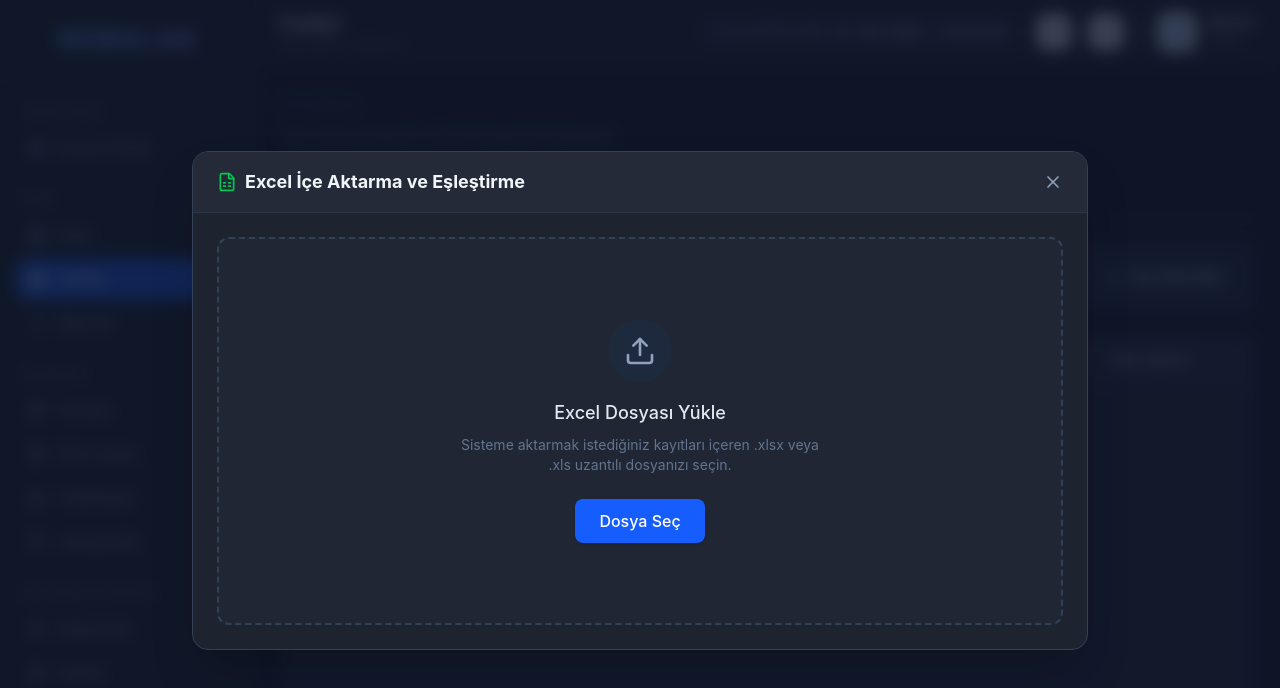
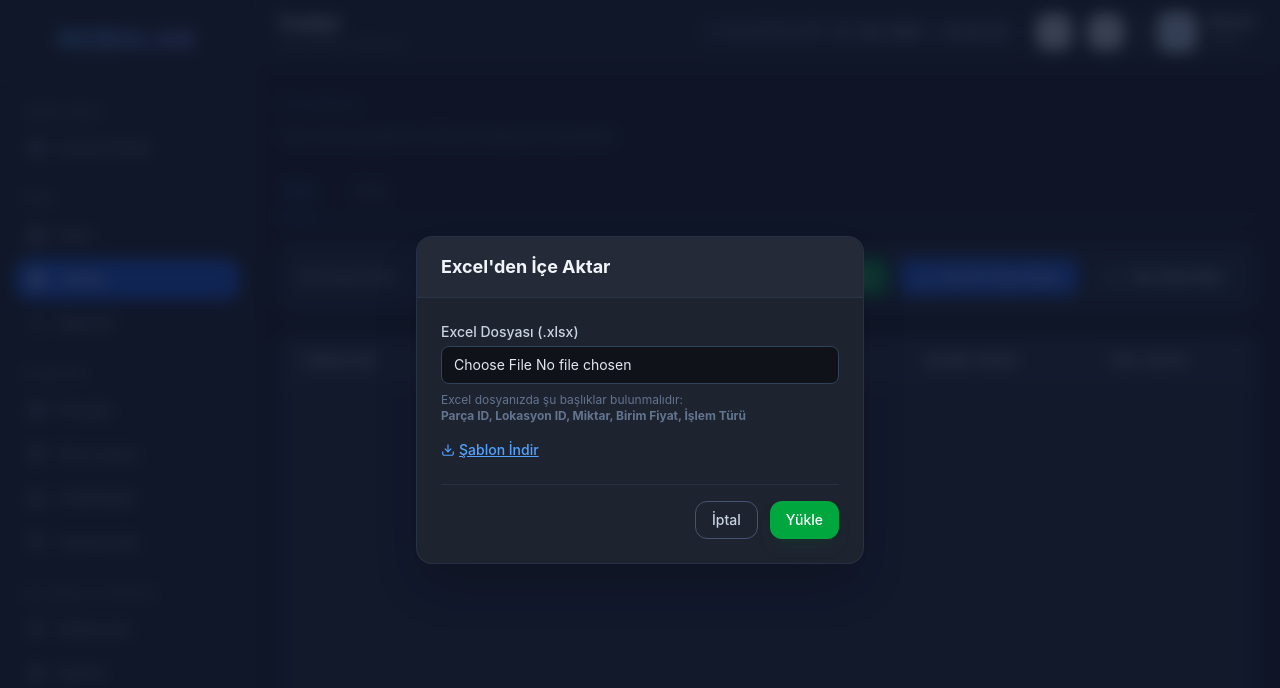
Before and after one commit to YusufPEKERR/remalab, a React (Vite) app in the folder frontend/: page /irsaliye in a window 1280 px wide. Both pictures are taken after a click on the button "Excel'den İçe Aktar". Shown: the top 688 px of the page. Built offline with nearby package versions, Linux system fonts and the light colour scheme.

Commit message:
feat: irsaliye içe aktar modalı, yeni stok girişi modalı ile aynı tasarıma dönüştürüldü ve şablon indirme eklendi

```diff
--- a/frontend/src/pages/Irsaliye.jsx
+++ b/frontend/src/pages/Irsaliye.jsx
@@ -1,7 +1,7 @@
 import { useState, useEffect } from 'react';
 import { Download, Upload, Plus, RefreshCw, ArrowRightLeft } from 'lucide-react';
 import { api } from '../services/api';
-import ExcelMappingModal from '../components/ExcelMappingModal';
+import * as XLSX from 'xlsx';
 
 export default function Irsaliye() {
   const [activeTab, setActiveTab] = useState('inbound'); // 'inbound' or 'outbound'
@@ -9,56 +9,72 @@ export default function Irsaliye() {
   const [loading, setLoading] = useState(false);
   const [error, setError] = useState('');
 
-  // Modals
   const [showInboundModal, setShowInboundModal] = useState(false);
   const [showOutboundModal, setShowOutboundModal] = useState(false);
+  const [showImportModal, setShowImportModal] = useState(false);
+  const [selectedFile, setSelectedFile] = useState(null);
 
   // Data for forms
   const [parts, setParts] = useState([]);
   const [locations, setLocations] = useState([]);
   const [formData, setFormData] = useState({ part_id: '', loc_id: '', qty: 1, price: 0, type: '' });
 
-  const [isExcelModalOpen, setIsExcelModalOpen] = useState(false);
-
-  const dbColumns = ["part_id", "loc_id", "qty", "price", "type"];
-  const friendlyNames = {
-    part_id: "Parça ID (Zorunlu)",
-    loc_id: "Lokasyon ID (Zorunlu)",
-    qty: "Miktar (Zorunlu)",
-    price: "Birim Fiyat",
-    type: "İşlem Türü"
+  const handleDownloadImportTemplate = async () => {
+    const templateData = [{
+      "Parça ID": "1",
+      "Lokasyon ID": "1",
+      "Miktar": 10,
+      "Birim Fiyat": 150.00,
+      "İşlem Türü": activeTab === 'inbound' ? "Yeni Alım" : "Çıkış"
+    }];
+    await api.exportTableToExcel(templateData, "irsaliye_sablon.xlsx");
   };
 
-  const handleExcelImport = async (data) => {
-    setIsExcelModalOpen(false);
+  const handleSimpleExcelImport = async (e) => {
+    e.preventDefault();
+    if (!selectedFile) return;
+
+    const reader = new FileReader();
+    reader.onload = async (event) => {
+      try {
+        const data = new Uint8Array(event.target.result);
+        const workbook = XLSX.read(data, { type: 'array' });
+        const firstSheetName = workbook.SheetNames[0];
+        const worksheet = workbook.Sheets[firstSheetName];
+        const jsonData = XLSX.utils.sheet_to_json(worksheet);
+
+        if (jsonData.length === 0) {
+          alert('Excel dosyası boş!');
+          return;
+        }
+
         let successCount = 0;
+        for (const row of jsonData) {
+          const pId = row["Parça ID"] || row.part_id;
+          const lId = row["Lokasyon ID"] || row.loc_id;
+          const qty = row["Miktar"] || row.qty || row.quantity;
+          const price = row["Birim Fiyat"] || row.price || 0;
+          const type = row["İşlem Türü"] || row.type || (activeTab === 'inbound' ? 'Yeni Alım' : 'Çıkış');
 
-    for (const row of data) {
-        if (!row.part_id || !row.loc_id || !row.qty) continue;
+          if (!pId || !lId || !qty) continue;
 
           if (activeTab === 'inbound') {
-            await api.addInboundEntry(
-                row.part_id,
-                row.loc_id,
-                row.qty,
-                row.price || 0,
-                row.type || 'Yeni Alım',
-                'admin'
-            );
+            await api.addInboundEntry(pId, lId, qty, price, type, 'admin');
           } else {
-            await api.addOutboundEntry(
-                row.part_id,
-                row.loc_id,
-                row.qty,
-                row.type || 'Çıkış',
-                'admin'
-            );
+            await api.addOutboundEntry(pId, lId, qty, type, 'admin');
           }
           successCount++;
         }
 
         alert(`${successCount} kayıt başarıyla içe aktarıldı.`);
+        setShowImportModal(false);
+        setSelectedFile(null);
         fetchData();
+      } catch (err) {
+        alert("Excel okuma hatası: " + err);
+      }
+    };
+    reader.readAsArrayBuffer(selectedFile);
   };
 
   const fetchData = async (silent = false) => {
@@ -164,7 +180,7 @@ export default function Irsaliye() {
         </div>
         <div className="flex gap-3">
           <button
-            onClick={() => setIsExcelModalOpen(true)}
+            onClick={() => { setSelectedFile(null); setShowImportModal(true); }}
             className="flex items-center gap-2 px-4 py-2 bg-green-600 hover:bg-green-700 text-white rounded-lg text-sm font-medium transition-colors"
           >
             <Upload size={16} /> Excel'den İçe Aktar
@@ -351,13 +367,45 @@ export default function Irsaliye() {
           </div>
         </div>
       )}
-      <ExcelMappingModal
-        isOpen={isExcelModalOpen}
-        onClose={() => setIsExcelModalOpen(false)}
-        onImport={handleExcelImport}
-        dbColumns={dbColumns}
-        friendlyNames={friendlyNames}
+      {/* IMPORT MODAL */}
+      {showImportModal && (
+        <div className="fixed inset-0 bg-slate-900/80 backdrop-blur-sm flex items-center justify-center z-50 p-4">
+          <div className="bg-[#1e2330] rounded-2xl shadow-2xl border border-slate-700/50 w-full max-w-md overflow-hidden animate-in fade-in zoom-in-95 duration-200">
+            <div className="px-6 py-4 border-b border-slate-700/50 flex justify-between items-center bg-[#242a38]">
+              <h2 className="text-lg font-bold text-slate-100">Excel'den İçe Aktar</h2>
+            </div>
+            <form onSubmit={handleSimpleExcelImport} className="p-6 space-y-4">
+              <div>
+                <label className="block text-sm font-medium text-slate-300 mb-1">Excel Dosyası (.xlsx)</label>
+                <input
+                  type="file"
+                  accept=".xlsx, .xls"
+                  required
+                  onChange={(e) => setSelectedFile(e.target.files[0])}
+                  className="w-full px-3 py-2 bg-[#0f1219] border border-slate-700 text-slate-200 rounded-lg text-sm focus:outline-none focus:border-blue-500"
                 />
+                <p className="text-xs text-slate-500 mt-2">
+                  Excel dosyanızda şu başlıklar bulunmalıdır: <br/>
+                  <b>Parça ID, Lokasyon ID, Miktar, Birim Fiyat, İşlem Türü</b>
+                </p>
+              </div>
+              <div className="flex justify-between items-center mt-4">
+                <button
+                  type="button"
+                  onClick={handleDownloadImportTemplate}
+                  className="text-blue-400 hover:text-blue-300 text-sm font-medium underline flex items-center gap-1"
+                >
+                  <Download size={14} /> Şablon İndir
+                </button>
+              </div>
+              <div className="flex justify-end gap-3 mt-6 border-t border-slate-700/50 pt-4">
+                <button type="button" onClick={() => setShowImportModal(false)} className="px-4 py-2 border border-slate-600 rounded-xl hover:bg-[#2a3142] text-slate-300 text-sm font-medium transition-colors">İptal</button>
+                <button type="submit" className="px-4 py-2 bg-green-600 text-white rounded-xl hover:bg-green-700 text-sm font-medium transition-colors shadow-lg shadow-green-900/20">Yükle</button>
+              </div>
+            </form>
+          </div>
+        </div>
+      )}
     </div>
   );
 }
```
Lines whose indentation alone changed are shown as unchanged.
